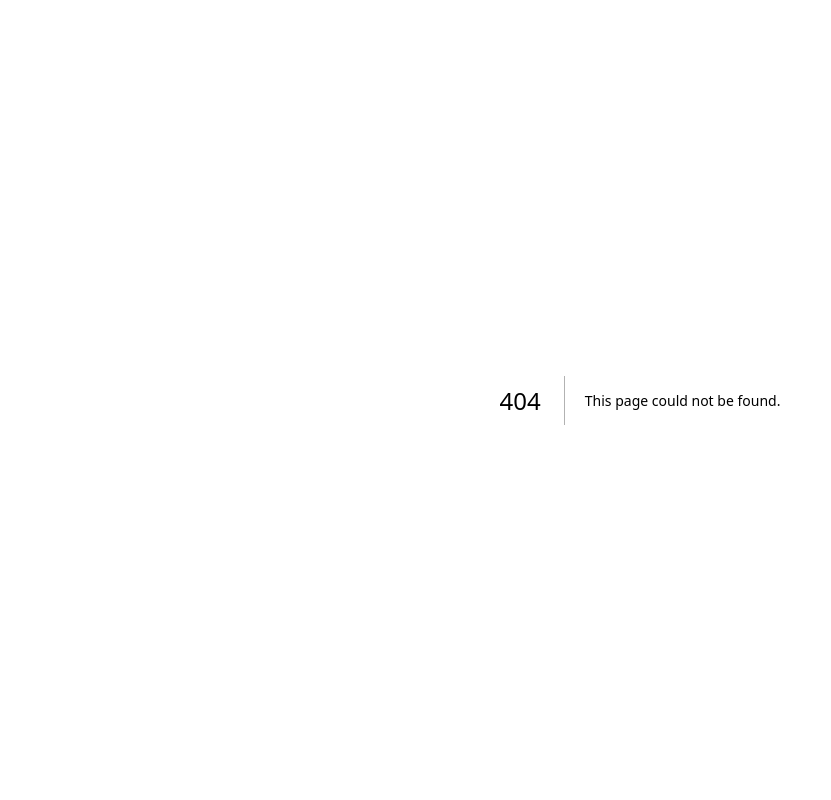
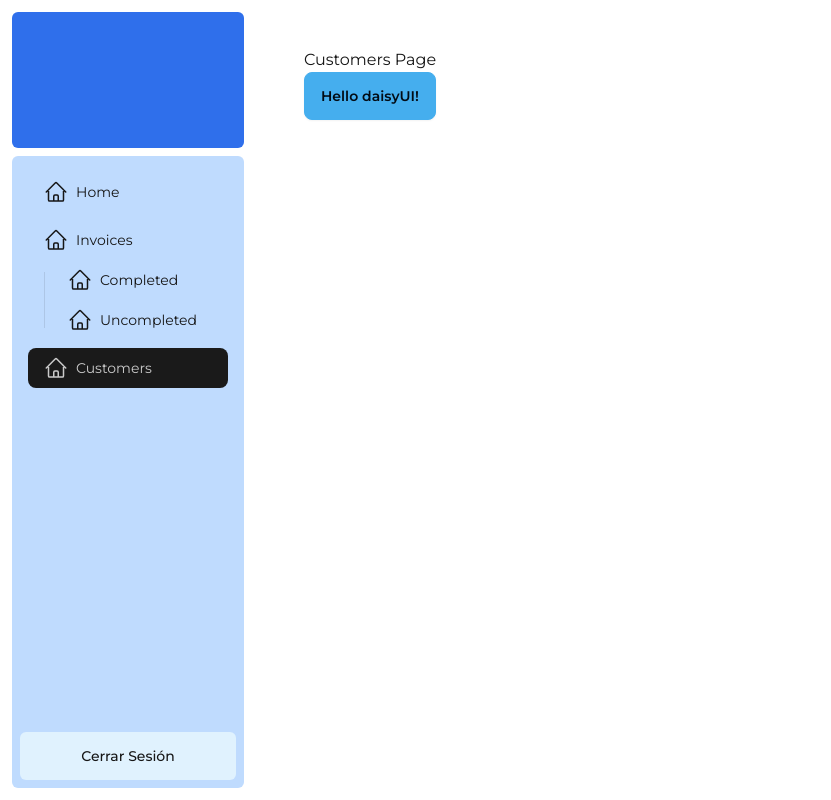
Before and after one commit to Ignacio-Sormani/final, a Next.js app: page /superadmin/customers in a window 1280 px wide. Before the commit this address had no page. Shown: the whole page, without its empty margins (0-831 px from the left). Built offline with nearby package versions, Linux system fonts and the light colour scheme.

Commit message:
Create Drawer component

```diff
--- a/app/dashboard/layout.tsx
+++ b/app/dashboard/layout.tsx
@@ -1,15 +1,10 @@
-import { Children } from "react";
-import SideNav from "../../components/dashboard/sidenav";
+// import SideNav from "../../components/dashboard/sidenav";
 
-export default function Layout({ children }: {children: React.ReactNode}) {
-    return (
-        <div className="flex h-screen flex-col md:flex-row md: overflow-hidden">
-            <div className="w-full flex-none md:w-64">
-                <SideNav />
-            </div>
-            <div className="flex-grow p-6 md:overflow-y-auto md:p-12">
-                {children}
-            </div>
-        </div>
-    )
+export default function Layout({ children }: { children: React.ReactNode }) {
+  return (
+    <div className="flex h-screen flex-col md:flex-row md:overflow-hidden">
+      <div className="w-full flex-none md:w-64">{/* <SideNav /> */}</div>
+      <div className="flex-grow p-6 md:overflow-y-auto md:p-12">{children}</div>
+    </div>
+  );
 }
--- a/app/layout.tsx
+++ b/app/layout.tsx
@@ -9,7 +9,7 @@ export default function RootLayout({
   children: React.ReactNode;
 }) {
   return (
-    <html data-theme='cupcake' lang="en">
+    <html data-theme='cmyk' lang="en">
       <body className={`${montserrat.className} antialiased`}>{children}</body>
     </html>
   );
--- /dev/null
+++ b/app/superadmin/customers/page.tsx
@@ -0,0 +1,9 @@
+export default function CustomersPage() {
+    return (
+        <>
+            <p>Customers Page</p>
+            <button className="btn btn-primary">Hello daisyUI!</button>
+        </>
+
+    )
+}
--- /dev/null
+++ b/app/superadmin/layout.tsx
@@ -0,0 +1,41 @@
+"use client";
+
+import Drawer from "@/components/drawer";
+import { HomeIcon } from "@heroicons/react/24/outline";
+
+const menu = [
+  { name: "Home", href: "/superadmin", icon: HomeIcon },
+  {
+    name: "Invoices",
+    href: "/superadmin/invoices",
+    icon: HomeIcon,
+    submenu: [
+      {
+        name: "Completed",
+        href: "/superadmin/invoices/completed",
+        icon: HomeIcon,
+      },
+      {
+        name: "Uncompleted",
+        href: "/superadmin/invoices/uncompleted",
+        icon: HomeIcon,
+      },
+    ],
+  },
+  { name: "Customers", href: "/superadmin/customers", icon: HomeIcon },
+];
+
+export default function SuperadminLayout({
+  children,
+}: {
+  children: React.ReactNode;
+}) {
+  return (
+    <div className="flex h-screen flex-col md:flex-row md: overflow-hidden">
+      <div className="w-full flex-none md:w-64">
+        <Drawer menu={menu} />
+      </div>
+      <div className="flex-grow p-6 md:overflow-y-auto md:p-12">{children}</div>
+    </div>
+  );
+}
--- /dev/null
+++ b/app/superadmin/page.tsx
@@ -0,0 +1,3 @@
+export default function SuperadminPage() {
+    return <p>Superadmin Page</p>;
+}
--- a/components/dashboard/sidenav.tsx
+++ /dev/null
@@ -1,29 +0,0 @@
-import Link from 'next/link';
-import NavLinks from '@/components/dashboard/nav-links';
-import AcmeLogo from '@/components/acme-logo';
-import { PowerIcon } from '@heroicons/react/24/outline';
-
-export default function SideNav() {
-  return (
-    <div className="flex h-full flex-col px-3 py-4 md:px-2">
-      <Link
-        className="mb-2 flex h-20 items-end justify-start rounded-md bg-blue-600 p-4 md:h-40"
-        href="/"
-      >
-        <div className="w-32 text-white md:w-40">
-          <AcmeLogo />
-        </div>
-      </Link>
-      <div className="flex grow flex-row justify-between space-x-2 md:flex-col md:space-x-0 md:space-y-2">
-        <NavLinks />
-        <div className="hidden h-auto w-full grow rounded-md bg-gray-50 md:block"></div>
-        <form>
-          <button className="flex h-[48px] w-full grow items-center justify-center gap-2 rounded-md bg-gray-50 p-3 text-sm font-medium hover:bg-sky-100 hover:text-blue-600 md:flex-none md:justify-start md:p-2 md:px-3">
-            <PowerIcon className="w-6" />
-            <div className="hidden md:block">Sign Out</div>
-          </button>
-        </form>
-      </div>
-    </div>
-  );
-}
--- /dev/null
+++ b/components/drawer.tsx
@@ -0,0 +1,72 @@
+"use client";
+
+import Link from "next/link";
+import AcmeLogo from "@/components/acme-logo";
+import { usePathname } from "next/navigation";
+
+interface LinkProps {
+  name: string;
+  href: string;
+  icon: React.ElementType;
+}
+
+interface MenuProps extends LinkProps {
+  submenu?: LinkProps[];
+}
+
+export default function Drawer({ menu }: { menu: MenuProps[] }) {
+  const pathname = usePathname();
+
+  return (
+    <div className="flex h-full flex-col px-3 py-3">
+      <Link
+        className="mb-2 flex h-20 items-end justify-start rounded-md bg-blue-600 p-4 md:h-40"
+        href="/"
+      >
+        <div className="w-40 text-white"></div>
+      </Link>
+      <div className="flex h-full flex-col rounded-md bg-blue-200 p-2">
+        <ul className="menu grow">
+          {menu.length &&
+            menu.map((link) => {
+              const LinkIcon = link.icon;
+              return (
+                <li key={link.name} className="mb-2">
+                  <Link
+                    href={link.href}
+                    className={`${pathname === link.href && "active"}`}
+                  >
+                    <LinkIcon className="w-6" />
+                    <p>{link.name}</p>
+                  </Link>
+                  {link.submenu && link.submenu.length && (
+                    <ul>
+                      {link.submenu.map((sublink) => (
+                        <li key={sublink.name}>
+                          <Link
+                            href={sublink.href}
+                            className={`${pathname === link.href && "active"}`}
+                          >
+                            <LinkIcon className="w-6" />
+                            <p>{sublink.name}</p>
+                          </Link>
+                        </li>
+                      ))}
+                    </ul>
+                  )}
+                </li>
+              );
+            })}
+        </ul>
+        <div>
+          <Link
+            className="flex h-[48px] w-full grow items-center justify-center gap-2 rounded-md p-3 text-sm font-medium bg-sky-100 hover:text-blue-600"
+            href="/"
+          >
+            <div>Cerrar Sesión</div>
+          </Link>
+        </div>
+      </div>
+    </div>
+  );
+}
--- a/tailwind.config.ts
+++ b/tailwind.config.ts
@@ -29,7 +29,7 @@ const config: Config = {
   },
   plugins: [require("@tailwindcss/forms"), require("daisyui")],
   daisyui: {
-    themes: ["cupcake", "dark", "cmyk"],
+    themes: ["dark", "cmyk"],
   },
 };
 
```
